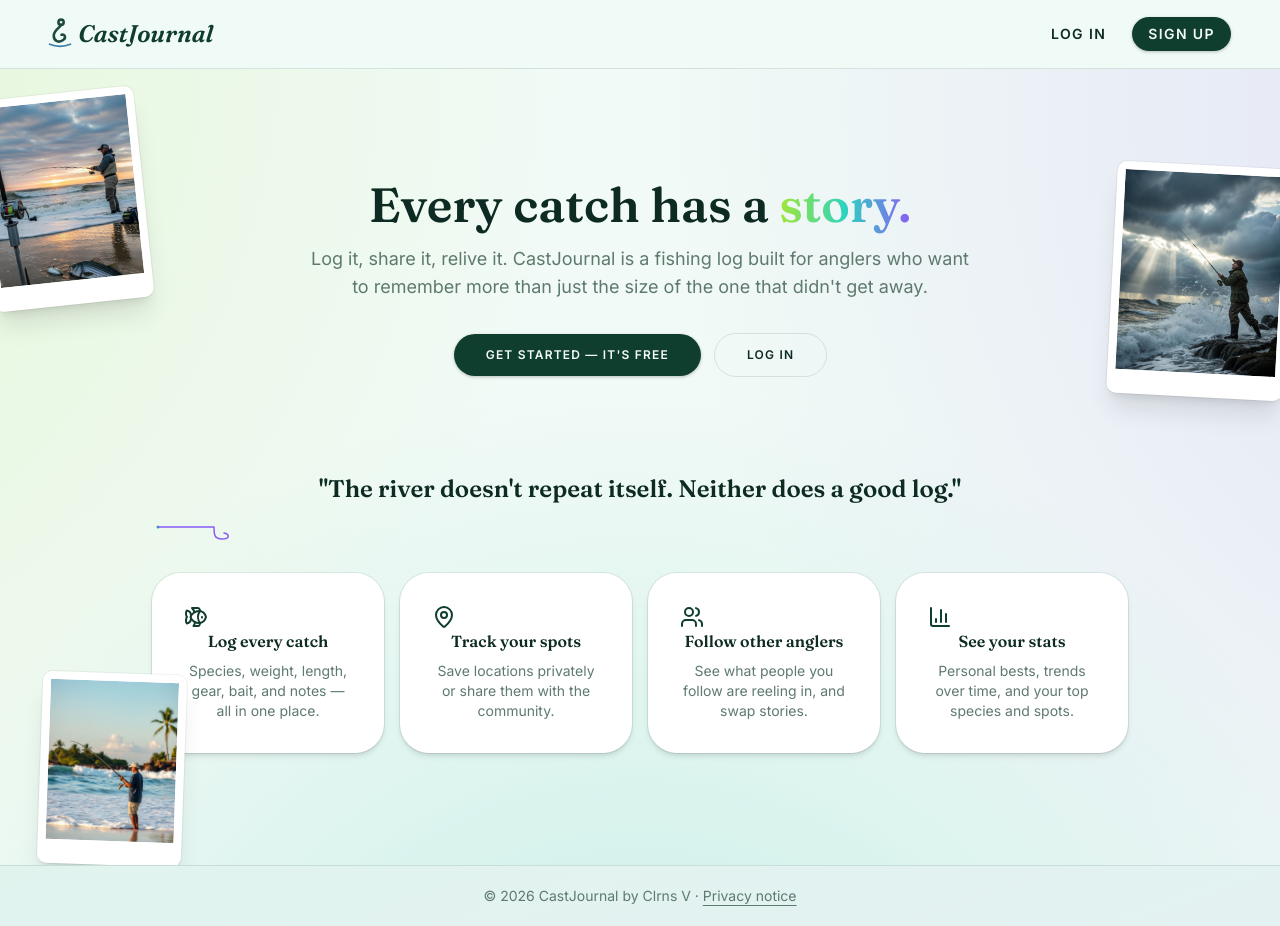
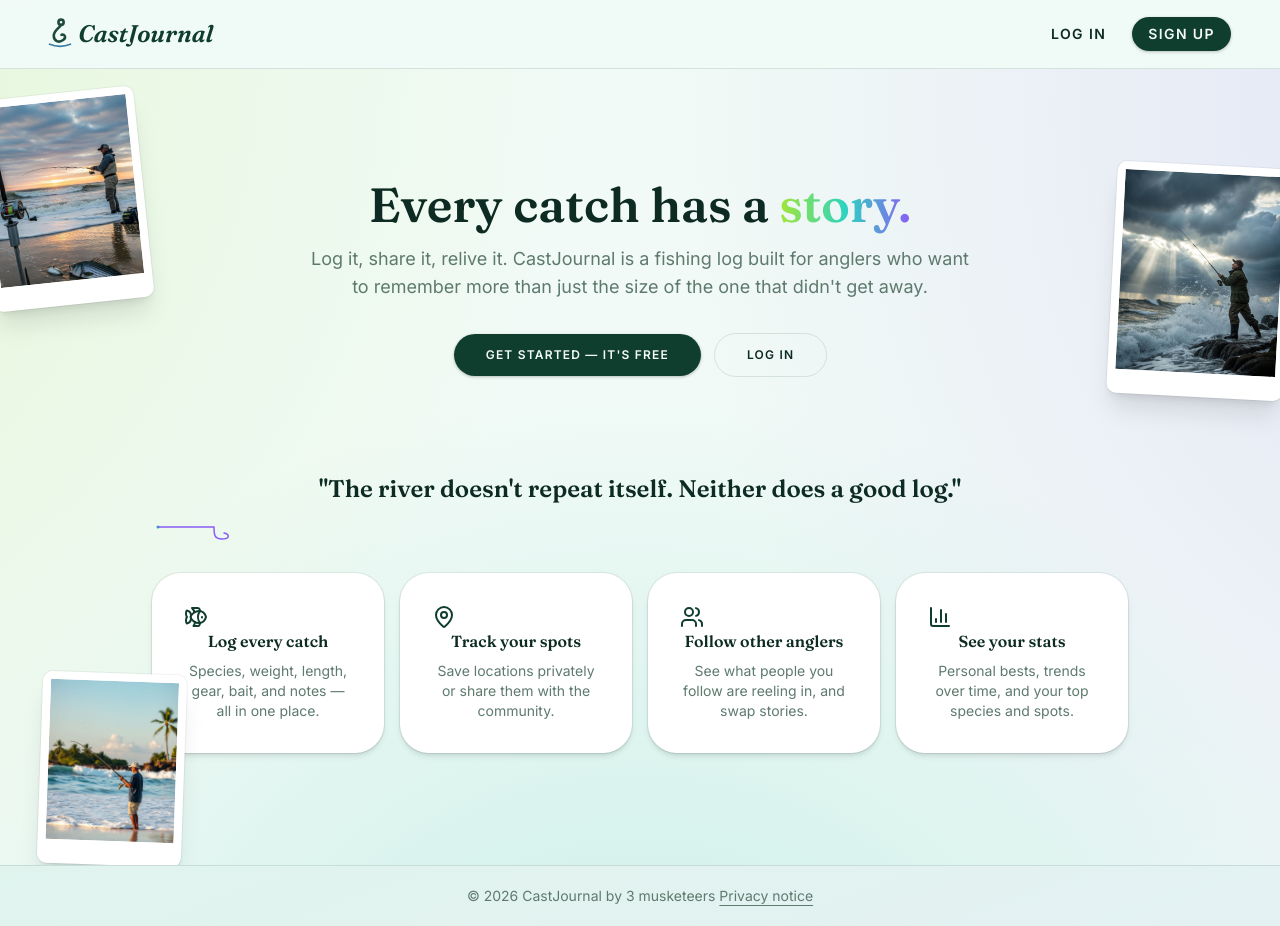
Before and after one commit to jannyjanny21/CastJournalWEB, a React (Vite) app: page / in a window 1280 px wide. Built offline with nearby package versions, Linux system fonts and the light colour scheme; no server answers.

Commit message:
sample fix

```diff
--- a/src/pages/landing/LandingPage.tsx
+++ b/src/pages/landing/LandingPage.tsx
@@ -90,7 +90,7 @@ export function LandingPage() {
         </section>
       </section>
       <footer className="border-t border-border py-5 text-center text-sm text-muted-foreground">
-        © {new Date().getFullYear()} CastJournal by Clrns V ·{' '}
+        © {new Date().getFullYear()} CastJournal by 3 musketeers{' '}
         <Link to="/privacy" className="underline underline-offset-4 hover:text-foreground">Privacy notice</Link>
       </footer>
     </div>
```
